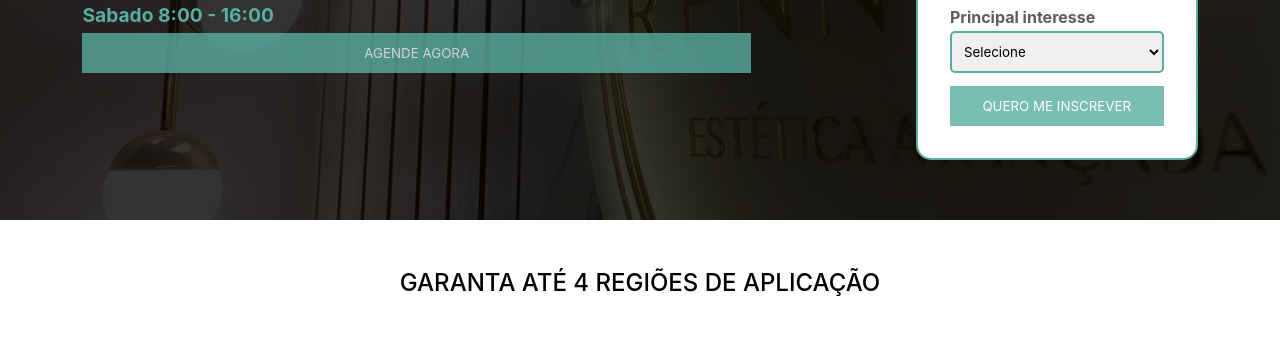
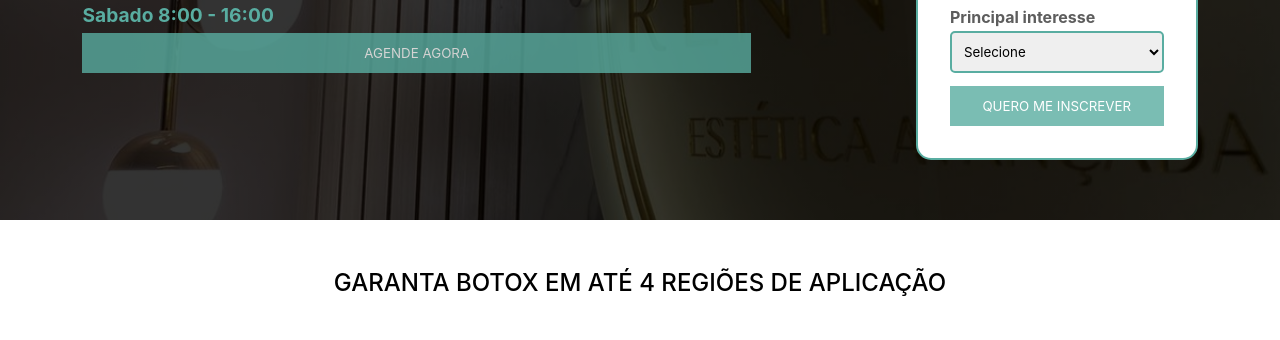
Before and after one commit to Leo-WA/projeto_SiteRennovar, a plain HTML site: page index.html in a window 1280 px wide. Shown: the part 460-800 px from the top of the page. Drawn offline with nearby package versions, Linux system fonts and the light colour scheme.

Commit message:
entrega bata 02

```diff
--- a/index.html
+++ b/index.html
@@ -64,8 +64,8 @@
             </div>
         </header>
         <section id="key-benefits">
-            <h2>GARANTA ATÉ
-              4 REGIÕES
+            <h2>GARANTA BOTOX EM ATÉ
+               4 REGIÕES
               DE APLICAÇÃO
               </h2>
             <div class="benefits">
```
